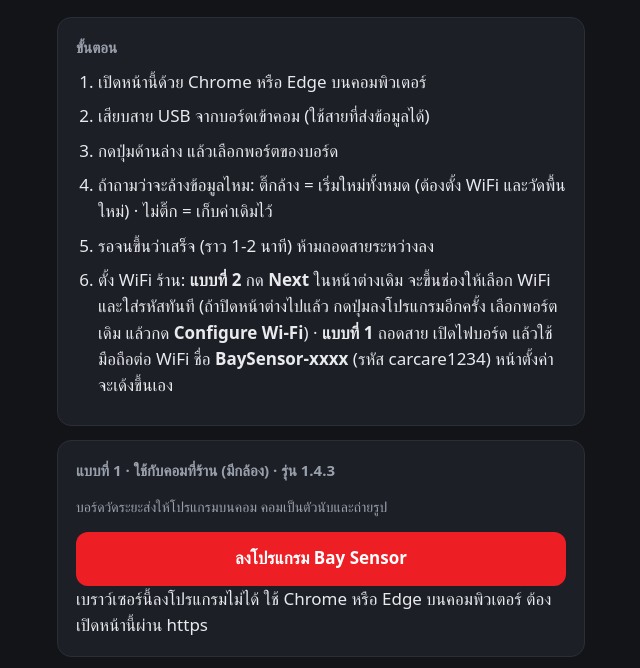
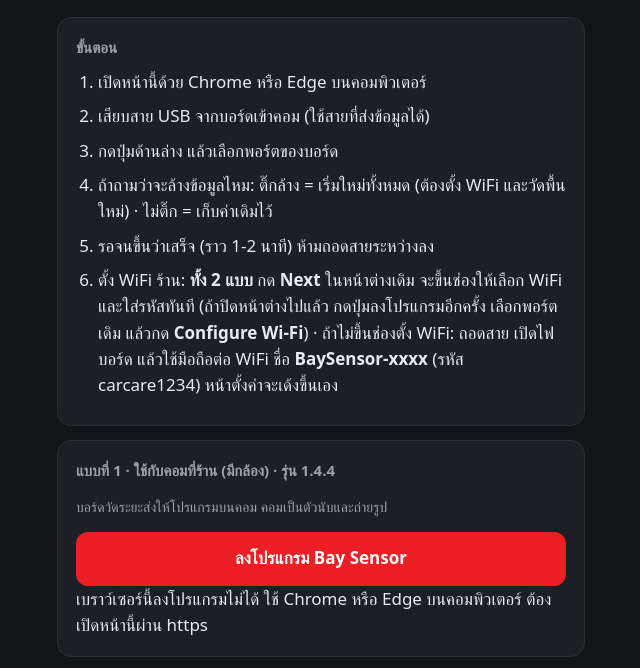
Before and after one commit to KungrcKMK/baysensor-firmware, a plain HTML site: page index.html in a window 1280 px wide. Shown: the part 104-772 px from the top of the page, without its empty margins (319-959 px from the left). Drawn offline with Linux system fonts and the light colour scheme.

Commit message:
Bay Sensor 1.4.4: set shop WiFi from the installer page (Improv), no-signal handling

```diff
--- a/index.html
+++ b/index.html
@@ -33,8 +33,7 @@ button:focus-visible{outline:3px solid #fff;outline-offset:2px}
 <li>ถ้าถามว่าจะล้างข้อมูลไหม: ติ๊กล้าง = เริ่มใหม่ทั้งหมด (ต้องตั้ง WiFi และวัดพื้นใหม่) · ไม่ติ๊ก = เก็บค่าเดิมไว้</li>
 <li>รอจนขึ้นว่าเสร็จ (ราว 1-2 นาที) ห้ามถอดสายระหว่างลง</li>
 <li>ตั้ง WiFi ร้าน:
- <b>แบบที่ 2</b> กด <b>Next</b> ในหน้าต่างเดิม จะขึ้นช่องให้เลือก WiFi และใส่รหัสทันที (ถ้าปิดหน้าต่างไปแล้ว กดปุ่มลงโปรแกรมอีกครั้ง เลือกพอร์ตเดิม แล้วกด <b>Configure Wi-Fi</b>) ·
- <b>แบบที่ 1</b> ถอดสาย เปิดไฟบอร์ด แล้วใช้มือถือต่อ WiFi ชื่อ <b>BaySensor-xxxx</b> (รหัส carcare1234) หน้าตั้งค่าจะเด้งขึ้นเอง</li>
+ <b>ทั้ง 2 แบบ</b> กด <b>Next</b> ในหน้าต่างเดิม จะขึ้นช่องให้เลือก WiFi และใส่รหัสทันที (ถ้าปิดหน้าต่างไปแล้ว กดปุ่มลงโปรแกรมอีกครั้ง เลือกพอร์ตเดิม แล้วกด <b>Configure Wi-Fi</b>) · ถ้าไม่ขึ้นช่องตั้ง WiFi: ถอดสาย เปิดไฟบอร์ด แล้วใช้มือถือต่อ WiFi ชื่อ <b>BaySensor-xxxx</b> (รหัส carcare1234) หน้าตั้งค่าจะเด้งขึ้นเอง</li>
 </ol>
 </div>
 
```
Also changed, not shown: manifest.json, ota/version.txt, 2 other files.
